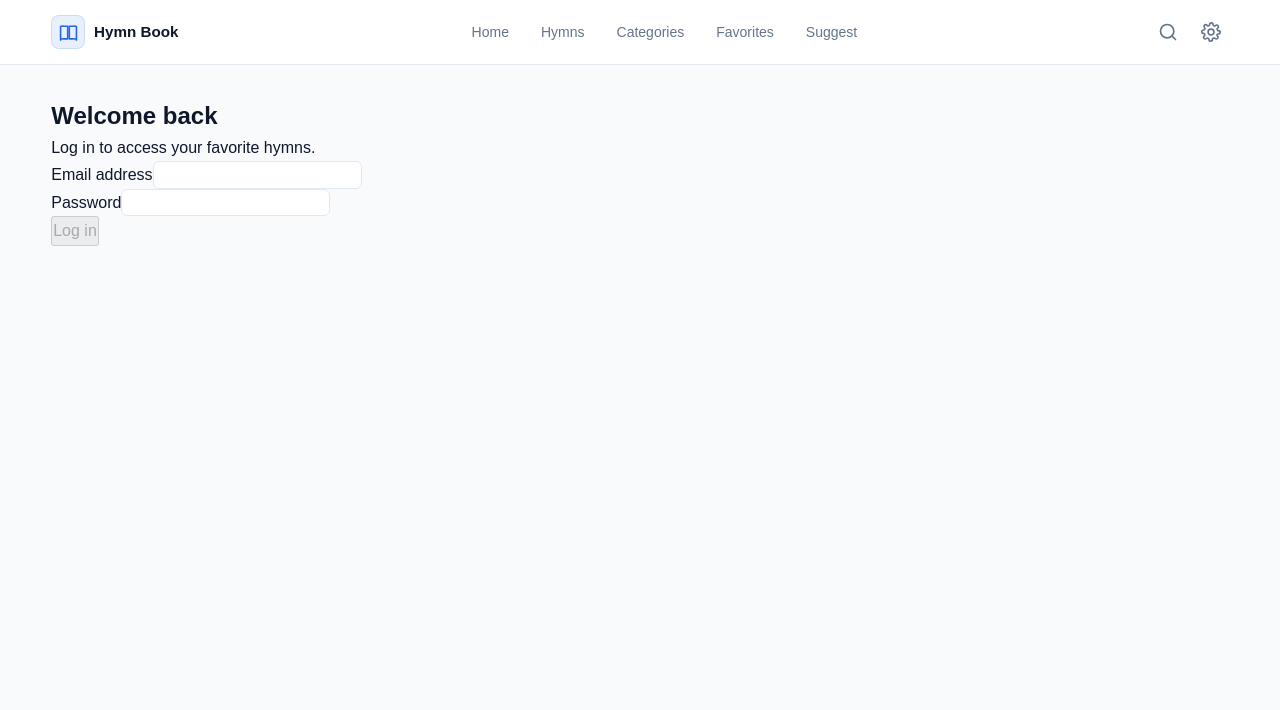
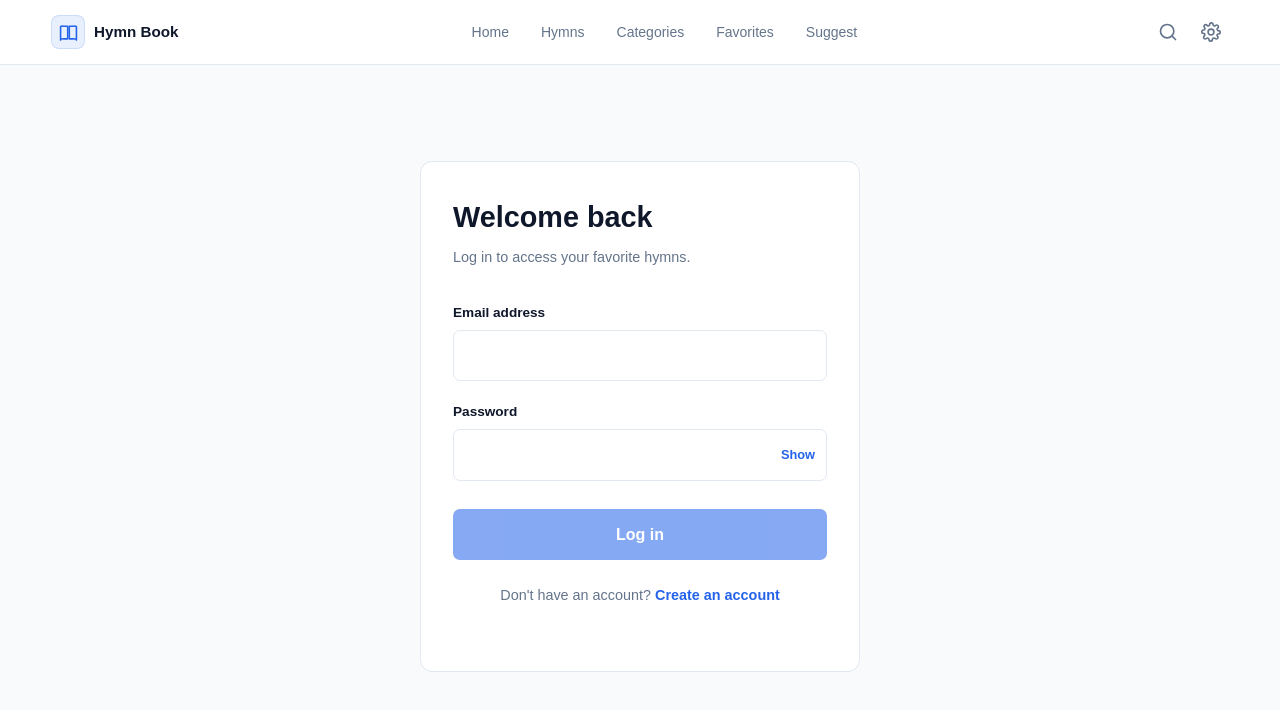
Before and after one commit to EstherOluyemi/digital-hymn-book, an Angular app: page /login in a window 1280 px wide. Shown: the top 710 px of the page. Built offline with nearby package versions, Linux system fonts and the light colour scheme; no server answers.

Commit message:
authentication flow and session handling

```diff
--- a/src/app/app.ts
+++ b/src/app/app.ts
@@ -2,6 +2,7 @@ import { Component, inject, signal } from '@angular/core';
 import { RouterOutlet } from '@angular/router';
 import { Navbar } from './shared/components/navbar/navbar';
 import { SettingsService } from './core/services/settings';
+import { Auth } from './core/services/auth';
 
 @Component({
   selector: 'app-root',
@@ -14,7 +15,15 @@ export class App {
 
   private settingsService = inject(SettingsService);
 
+  private authService = inject(Auth);
+
   constructor() {
     this.settingsService.applySettings();
+
+    this.authService.getCurrentUser().subscribe({
+        error: (error) => {
+          console.error('Unable to restore session:', error);
+        }
+      });
   }
 }
--- a/src/app/core/services/auth.ts
+++ b/src/app/core/services/auth.ts
@@ -3,8 +3,7 @@ import { HttpClient } from '@angular/common/http';
 import { environment } from '../../../environments/environment';
 import { RegisterRequest, RegisterResponse, User } from '../models/auth.model';
 import { Observable, switchMap } from 'rxjs';
-import { HttpHeaders } from '@angular/common/http';
-import { LoginRequest } from '../models/auth.model';
+import { LoginRequest, LoginResponse } from '../models/auth.model';
 import { HttpErrorResponse } from '@angular/common/http';
 import { catchError, map, of, tap, throwError, finalize } from 'rxjs';
 
@@ -61,10 +60,10 @@ export class Auth {
         }>(`${this.apiUrl}/auth/csrf-token`);
     }
 
-    login(data: LoginRequest): Observable<unknown> {
+    login(data: LoginRequest): Observable<LoginResponse> {
         return this.getCsrfToken().pipe(
             switchMap((response) => {
-            return this.http.post<unknown>(
+            return this.http.post<LoginResponse>(
                 `${this.apiUrl}/auth/login`,
                 data,
                 {
@@ -77,9 +76,18 @@ export class Auth {
         );
     }
     logout(): Observable<unknown> {
-        return this.http.post<unknown>(
-            `${this.apiUrl}/auth/logout`,
-            {}
+        return this.getCsrfToken().pipe(
+            switchMap((response) =>
+            this.http.post<unknown>(
+                `${this.apiUrl}/auth/logout`,
+                {},
+                {
+                headers: {
+                    'X-CSRF-Token': response.data.csrfToken
+                }
+                }
+            )
+            )
         );
     }
 
--- a/src/app/features/auth/login/login.css
+++ b/src/app/features/auth/login/login.css
@@ -0,0 +1,132 @@
+.login-page {
+  width: min(100%, 440px);
+  margin: 4rem auto;
+  padding: 2rem;
+
+  background: var(--surface);
+  border: 1px solid var(--border);
+  border-radius: 12px;
+}
+
+.login-page h1 {
+  color: var(--text);
+  font-size: 1.8rem;
+  margin-bottom: 0.4rem;
+}
+
+.login-page > p {
+  color: var(--text-muted);
+  font-size: 0.9rem;
+  margin-bottom: 2rem;
+}
+
+.login-page form {
+  display: flex;
+  flex-direction: column;
+  gap: 1.25rem;
+}
+
+.login-page form > div {
+  display: flex;
+  flex-direction: column;
+  gap: 0.4rem;
+}
+
+.login-page label {
+  color: var(--text);
+  font-size: 0.85rem;
+  font-weight: 600;
+}
+
+.login-page input {
+  width: 100%;
+  padding: 0.75rem 0.9rem;
+  border: 1px solid var(--border);
+  border-radius: 7px;
+  background: var(--surface);
+  color: var(--text);
+}
+
+.login-page input:focus {
+  outline: 2px solid rgba(37, 99, 235, 0.15);
+  border-color: var(--primary);
+}
+
+.login-page button[type="submit"] {
+  width: 100%;
+  padding: 0.8rem 1rem;
+  margin-top: 0.5rem;
+
+  background: var(--primary);
+  color: white;
+  border: none;
+  border-radius: 7px;
+
+  font-weight: 600;
+  transition: background 0.2s ease;
+}
+
+.login-page button[type="submit"]:hover:not(:disabled) {
+  background: var(--primary-dark);
+}
+
+.login-page button[type="submit"]:disabled {
+  opacity: 0.55;
+  cursor: not-allowed;
+}
+
+.login-page .error-message {
+  color: #dc2626;
+  font-size: 0.85rem;
+}
+
+.auth-footer {
+  margin-top: 1.5rem;
+  text-align: center;
+  font-size: 0.875rem;
+  color: var(--text-muted);
+}
+
+.auth-footer a {
+  color: var(--primary);
+  font-weight: 600;
+}
+
+.auth-footer a:hover {
+  text-decoration: underline;
+}
+
+.password-field {
+  position: relative;
+  display: flex;
+  align-items: center;
+}
+
+.password-field input {
+  padding-right: 4.5rem;
+}
+
+.password-toggle {
+  position: absolute;
+  right: 0.75rem;
+
+  border: none;
+  background: transparent;
+  color: var(--primary);
+
+  font-size: 0.8rem;
+  font-weight: 600;
+  cursor: pointer;
+}
+
+.password-toggle:hover {
+  text-decoration: underline;
+}
+
+@media (max-width: 700px) {
+  .login-page {
+    width: calc(100% - 2rem);
+    margin: 2rem auto;
+    padding: 1.5rem;
+  }
+}
--- a/src/app/features/auth/login/login.html
+++ b/src/app/features/auth/login/login.html
@@ -10,7 +10,24 @@
 
     <div>
       <label for="password">Password</label>
-      <input id="password" type="password" formControlName="password">
+
+      <div class="password-field">
+        <input
+          id="password"
+          [type]="showPassword ? 'text' : 'password'"
+          formControlName="password"
+        />
+
+        <button
+          type="button"
+          class="password-toggle"
+          (click)="showPassword = !showPassword"
+          [attr.aria-label]="showPassword ? 'Hide password' : 'Show password'"
+          [attr.aria-pressed]="showPassword"
+        >
+          {{ showPassword ? 'Hide' : 'Show' }}
+        </button>
+      </div>
     </div>
 
     @if (errorMessage){
@@ -23,4 +40,8 @@
       Log in
     </button>
   </form>
+  <p class="auth-footer">
+    Don't have an account?
+    <a routerLink="/register">Create an account</a>
+  </p>
 </section>
--- a/src/app/features/auth/login/login.ts
+++ b/src/app/features/auth/login/login.ts
@@ -4,9 +4,11 @@ import { Auth } from '../../../core/services/auth';
 import { email } from '@angular/forms/signals';
 import { HttpErrorResponse } from '@angular/common/http';
 import { ReactiveFormsModule } from '@angular/forms';
+import { RouterLink } from '@angular/router';
+import { Router } from '@angular/router';
 
 @Component({
-  imports: [ReactiveFormsModule],
+  imports: [ReactiveFormsModule, RouterLink],
   selector: 'app-login',
   styleUrl: './login.css',
   templateUrl: './login.html',
@@ -14,7 +16,9 @@ import { ReactiveFormsModule } from '@angular/forms';
 export class Login {
   private fb = inject(FormBuilder);
   private authService = inject(Auth);
+  private router = inject(Router);
   errorMessage = '';
+  showPassword = false;
 
   loginForm = this.fb.nonNullable.group({
     email: ['', [Validators.required, Validators.email]],
@@ -24,14 +28,22 @@ export class Login {
   onSubmit() {
       if (this.loginForm.invalid) return;
 
-    this.authService.login(this.loginForm.getRawValue()). subscribe({
-      next: () => {
+      this.authService.login(this.loginForm.getRawValue()).subscribe({
+        next: (response) => {
+          if (response.success && response.data?.user) {
+            this.authService.setCurrentUser(response.data.user);
             console.log('Login successful');
+
+            this.router.navigate(['/']);
+          } else {
+            this.errorMessage = response.message || 'Login failed. Please try again.';
+          }
         },
+
         error: (error: HttpErrorResponse) => {
           if (error.status === 401) {
             this.errorMessage = 'Login failed. Please check your details or try again.';
-        }else{
+          } else {
             this.errorMessage = 'Something went wrong. Please try again later.';
           }
         }
--- a/src/app/shared/components/navbar/navbar.css
+++ b/src/app/shared/components/navbar/navbar.css
@@ -113,6 +113,41 @@
   background: var(--surface-soft);
 }
 
+.logout-btn,
+.login-link {
+  padding: 0.55rem 1rem;
+  border-radius: 7px;
+  font-size: 0.85rem;
+  font-weight: 600;
+  cursor: pointer;
+  text-decoration: none;
+}
+
+.logout-btn {
+  background: var(--primary);
+  color: white;
+  border: 1px solid var(--primary);
+}
+
+.logout-btn:hover:not(:disabled) {
+  background: var(--primary-dark);
+}
+
+.logout-btn:disabled {
+  opacity: 0.6;
+  cursor: not-allowed;
+}
+
+.login-link {
+  color: var(--primary);
+  border: 1px solid var(--border);
+  background: var(--surface);
+}
+
+.login-link:hover {
+  background: var(--surface-soft);
+}
+
 /* MOBILE */
 
 @media (max-width: 700px) {
--- a/src/app/shared/components/navbar/navbar.html
+++ b/src/app/shared/components/navbar/navbar.html
@@ -88,6 +88,20 @@
           <path d="M19.4 15a1.7 1.7 0 0 0 .34 1.88l.06.06a2 2 0 1 1-2.83 2.83l-.06-.06A1.7 1.7 0 0 0 15 19.4a1.7 1.7 0 0 0-1 .6 1.7 1.7 0 0 0-.4 1.1V21a2 2 0 1 1-4 0v-.09A1.7 1.7 0 0 0 8.5 19.4a1.7 1.7 0 0 0-1.88.34l-.06.06a2 2 0 1 1-2.83-2.83l.06-.06A1.7 1.7 0 0 0 4.6 15a1.7 1.7 0 0 0-.6-1 1.7 1.7 0 0 0-1.1-.4H3a2 2 0 1 1 0-4h.09A1.7 1.7 0 0 0 4.6 8.5a1.7 1.7 0 0 0-.34-1.88l-.06-.06a2 2 0 1 1 2.83-2.83l.06.06A1.7 1.7 0 0 0 9 4.6a1.7 1.7 0 0 0 1-.6 1.7 1.7 0 0 0 .4-1.1V3a2 2 0 1 1 4 0v.09A1.7 1.7 0 0 0 15.5 4.6a1.7 1.7 0 0 0 1.88-.34l.06-.06a2 2 0 1 1 2.83 2.83l-.06.06A1.7 1.7 0 0 0 19.4 9c.12.38.33.72.6 1 .3.28.68.4 1.1.4H21a2 2 0 1 1 0 4h-.09A1.7 1.7 0 0 0 19.4 15Z"></path>
         </svg>
       </a>
+      @if (!authService.sessionChecked()) {
+      <button
+        type="button"
+        class="logout-btn"
+        (click)="onLogout()"
+        [disabled]="isLoggingOut"
+      >
+        {{ isLoggingOut ? 'Logging out...' : 'Log out' }}
+      </button>
+    } @else if (authService.currentUser()) {
+      <a routerLink="/login" class="login-link">
+        Log in
+      </a>
+    }
     </div>
 
   </div>
--- a/src/app/shared/components/navbar/navbar.ts
+++ b/src/app/shared/components/navbar/navbar.ts
@@ -1,5 +1,6 @@
-import { Component } from '@angular/core';
-import { RouterLink, RouterLinkActive } from '@angular/router';
+import { Component, inject } from '@angular/core';
+import { Router, RouterLink, RouterLinkActive } from '@angular/router';
+import { Auth } from '../../../core/services/auth';
 
 @Component({
   imports: [RouterLink, RouterLinkActive],
@@ -7,4 +8,27 @@ import { RouterLink, RouterLinkActive } from '@angular/router';
   styleUrl: './navbar.css',
   templateUrl: './navbar.html',
 })
-export class Navbar {}
+export class Navbar {
+  authService = inject(Auth);
+  private router = inject(Router);
+
+  isLoggingOut = false;
+
+  onLogout() {
+    if (this.isLoggingOut) return;
+
+    this.isLoggingOut = true;
+
+    this.authService.logout().subscribe({
+      next: () => {
+        this.authService.setCurrentUser(null);
+        this.isLoggingOut = false;
+        this.router.navigate(['/login']);
+      },
+      error: (error) => {
+        console.error('Logout failed:', error);
+        this.isLoggingOut = false;
+      }
+    });
+  }
+}
```
Also changed, not shown: src/app/core/models/auth.model.ts (+8 -0 lines). Lines whose indentation alone changed are shown as unchanged.
